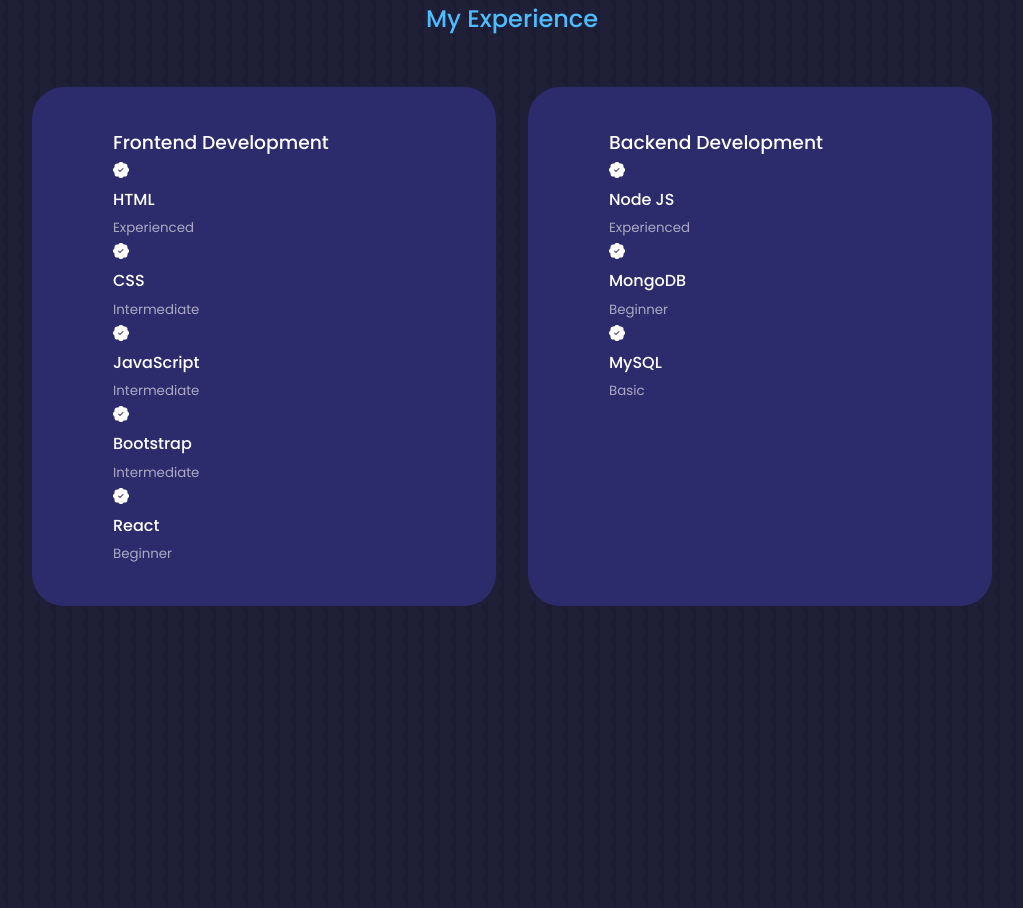
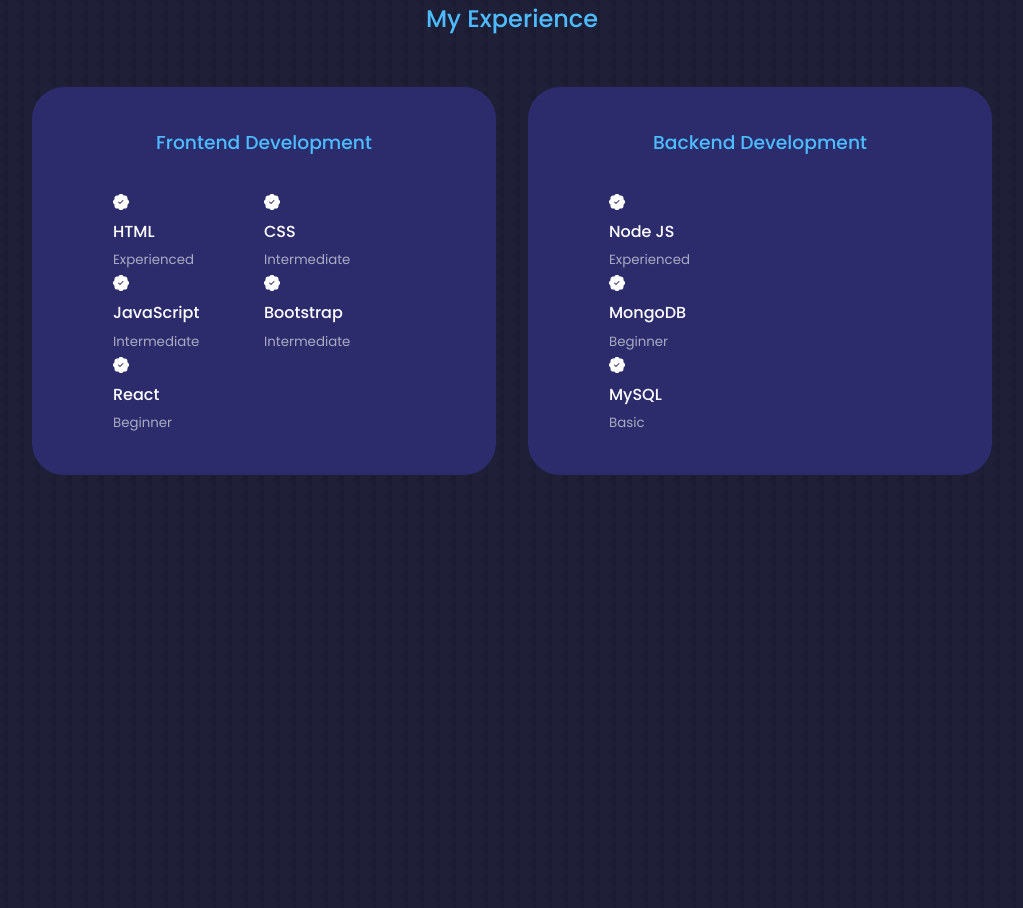
Before and after one commit to molano1979/react-portfolio-1, a React (Create React App) app: page / in a window 1280 px wide. Shown: the part 1880-2788 px from the top of the page, without its empty margins (128-1151 px from the left). Built offline with nearby package versions, Linux system fonts and the light colour scheme.

Commit message:
styling content container

```diff
--- a/src/components/experience/experience.css
+++ b/src/components/experience/experience.css
@@ -9,6 +9,7 @@
     padding: 2.4rem 5rem;
     border-radius: 2rem;
     border: 1px solid transparent;
+    transition: var(--transition);
 }
 
 .experience_container > div:hover {
@@ -17,3 +18,14 @@
     cursor: default;
 
 }
+
+.experience_container > div h3 {
+text-align: center;
+margin-bottom: 2rem;
+color: var(--color-primary);
+}
+
+.experience_content {
+    display: grid;
+    grid-template-columns: 1fr 1fr;
+}
```
